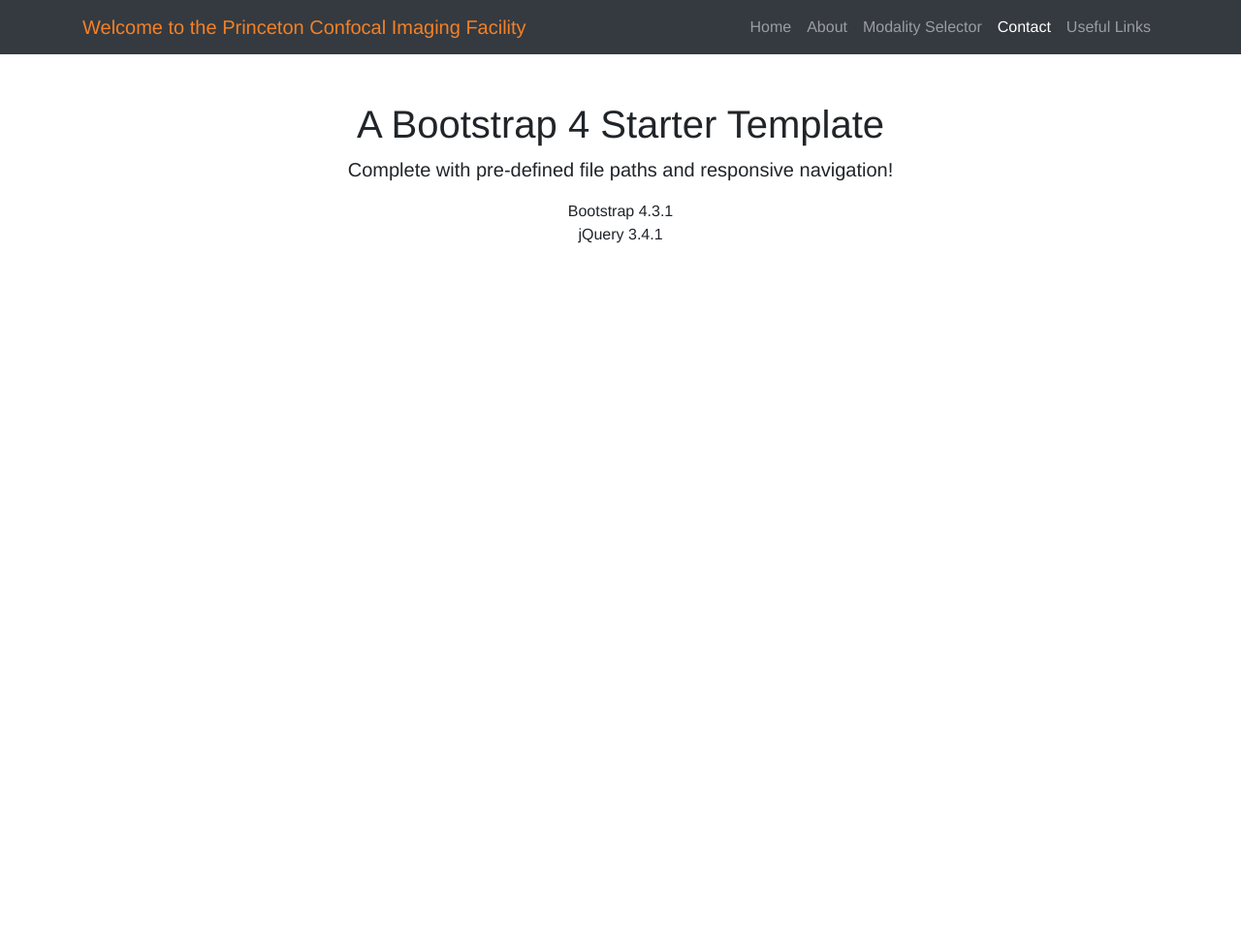
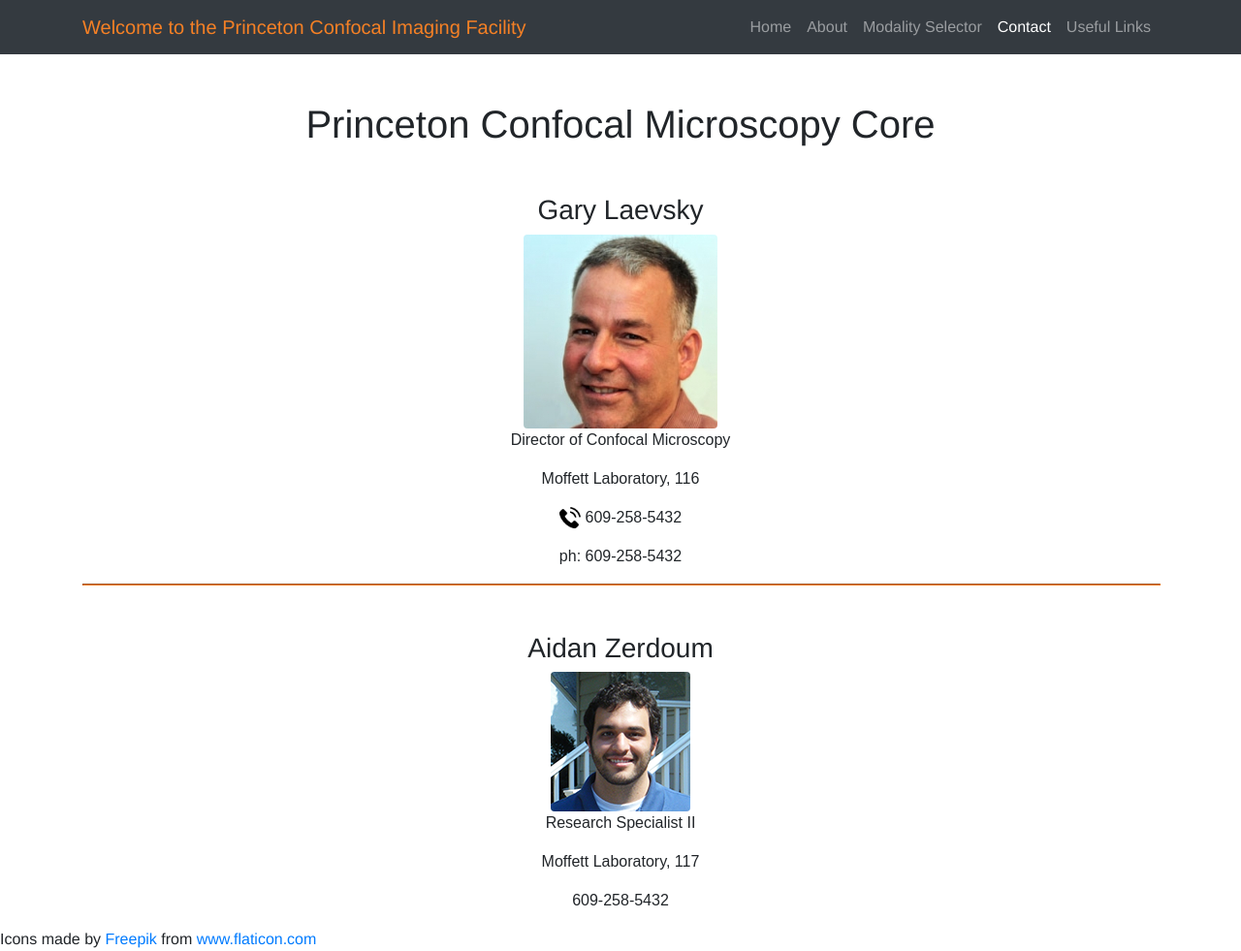
Before and after one commit to CIFstaff/CIFstaff.github.io, a website: page contact.html in a window 1280 px wide. Shown: the whole page at 97% size. Before the commit the page ends 800 px from the top, so only its background shows below. Drawn offline with nearby package versions, Linux system fonts and the light colour scheme.

Commit message:
added content
filling out contacts page

```diff
--- a/contact.html
+++ b/contact.html
@@ -12,7 +12,10 @@
 
   <!-- Bootstrap core CSS -->
   <link href="vendor/bootstrap/css/bootstrap.min.css" rel="stylesheet">
+  <link rel="stylesheet" href="https://stackpath.bootstrapcdn.com/bootstrap/4.1.3/css/bootstrap.min.css">
+<link rel="stylesheet" href="https://maxcdn.bootstrapcdn.com/font-awesome/4.7.0/css/font-awesome.min.css">
   <link rel="stylesheet" href="vendor/bootstrap/css/custom.css">
+
 
 </head>
 
@@ -53,12 +56,23 @@
   <div class="container">
     <div class="row">
       <div class="col-lg-12 text-center">
-        <h1 class="mt-5">A Bootstrap 4 Starter Template</h1>
-        <p class="lead">Complete with pre-defined file paths and responsive navigation!</p>
+        <h1 class="mt-5">Princeton Confocal Microscopy Core</h1>
+<h3 class="mt-5">Gary Laevsky</h3>
+<img src="images\laevsky.jpg" class="rounded mx-auto d-block">
         <ul class="list-unstyled">
-          <li>Bootstrap 4.3.1</li>
-          <li>jQuery 3.4.1</li>
+          <li><p>Director of Confocal Microscopy</p></li>
+          <li><p>Moffett Laboratory, 116</p></li>
+          <li><p><img src="images\icons\telephone.png" class="img-responsive" width = "2%"></i>   609-258-5432</p></li>
+          <li><p>ph: 609-258-5432</p></li>
         </ul>
+        <hr>
+        <h3 class="mt-5">Aidan Zerdoum</h3>
+        <img src="images\AidanZerdoum.png" class="rounded mx-auto d-block">
+                <ul class="list-unstyled">
+                  <li><p>Research Specialist II</p></li>
+                  <li><p>Moffett Laboratory, 117</p></li>
+                  <li><p>609-258-5432</p></li>
+                </ul>
       </div>
     </div>
   </div>
@@ -68,5 +82,6 @@
   <script src="vendor/bootstrap/js/bootstrap.bundle.min.js"></script>
 
 </body>
+<div>Icons made by <a href="https://www.flaticon.com/authors/freepik" title="Freepik">Freepik</a> from <a href="https://www.flaticon.com/" title="Flaticon">www.flaticon.com</a></div>
 
 </html>
--- a/vendor/bootstrap/css/custom.css
+++ b/vendor/bootstrap/css/custom.css
@@ -11,7 +11,7 @@
   font-family: "Franklin Gothic Medium", "Franklin Gothic", "ITC Franklin Gothic", Arial, sans-serif;
   }
 p {
-  font-family: "Franklin Gothic Medium", "Franklin Gothic", "ITC Franklin Gothic", Arial, sans-serif;
+  font-family: "Franklin Gothic", "ITC Franklin Gothic", Arial, sans-serif;
   }
 blockquote {
   font-family: "Franklin Gothic Medium", "Franklin Gothic", "ITC Franklin Gothic", Arial, sans-serif;
@@ -19,11 +19,16 @@
 pre {
   font-family: "Franklin Gothic Medium", "Franklin Gothic", "ITC Franklin Gothic", Arial, sans-serif;
   }
-hr {
-    margin-top: 1rem;
-    margin-bottom: 1rem;
-    border: 0;
-    border-top: 1px solid rgba(0, 0, 0, 0.1);
+  hr {
+    display: block;
+    margin-top: 0.5em;
+    margin-bottom: 0.5em;
+    margin-left: auto;
+    margin-right: auto;
+    border-style: inset;
+    border-width: 1px;
+    width:100%;
+    border-color: #f58025;
   }
 .navbar-dark .navbar-brand {
   color: #f58025;
```
Also changed, not shown: about.html (+2 -0 lines), index.html (+2 -0 lines), usefullinks.html (+2 -0 lines), images/AidanZerdoum.png (added), images/icons/black-back-closed-envelope-shape.png (added), images/icons/telephone.png (added), images/laevsky.jpg (added).
